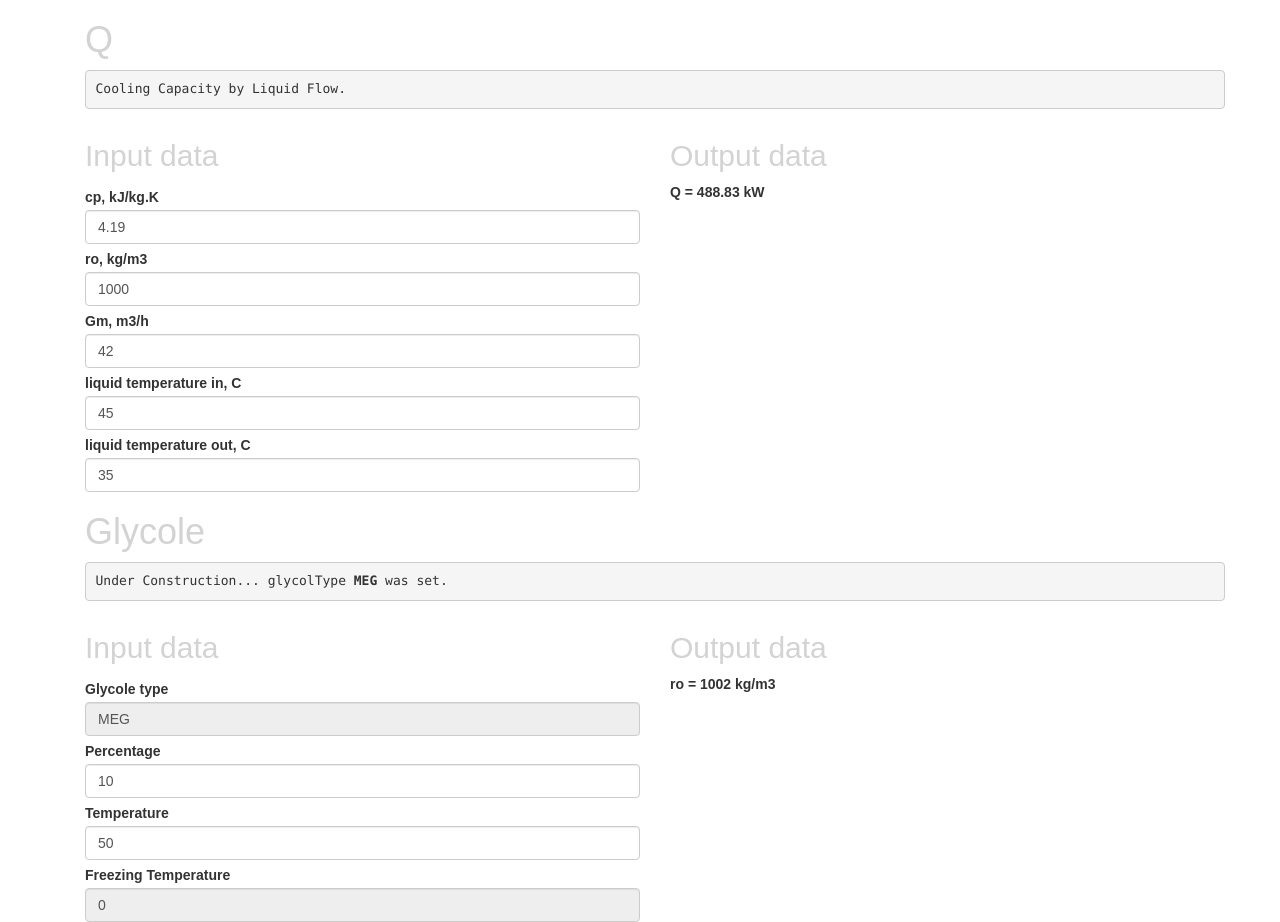
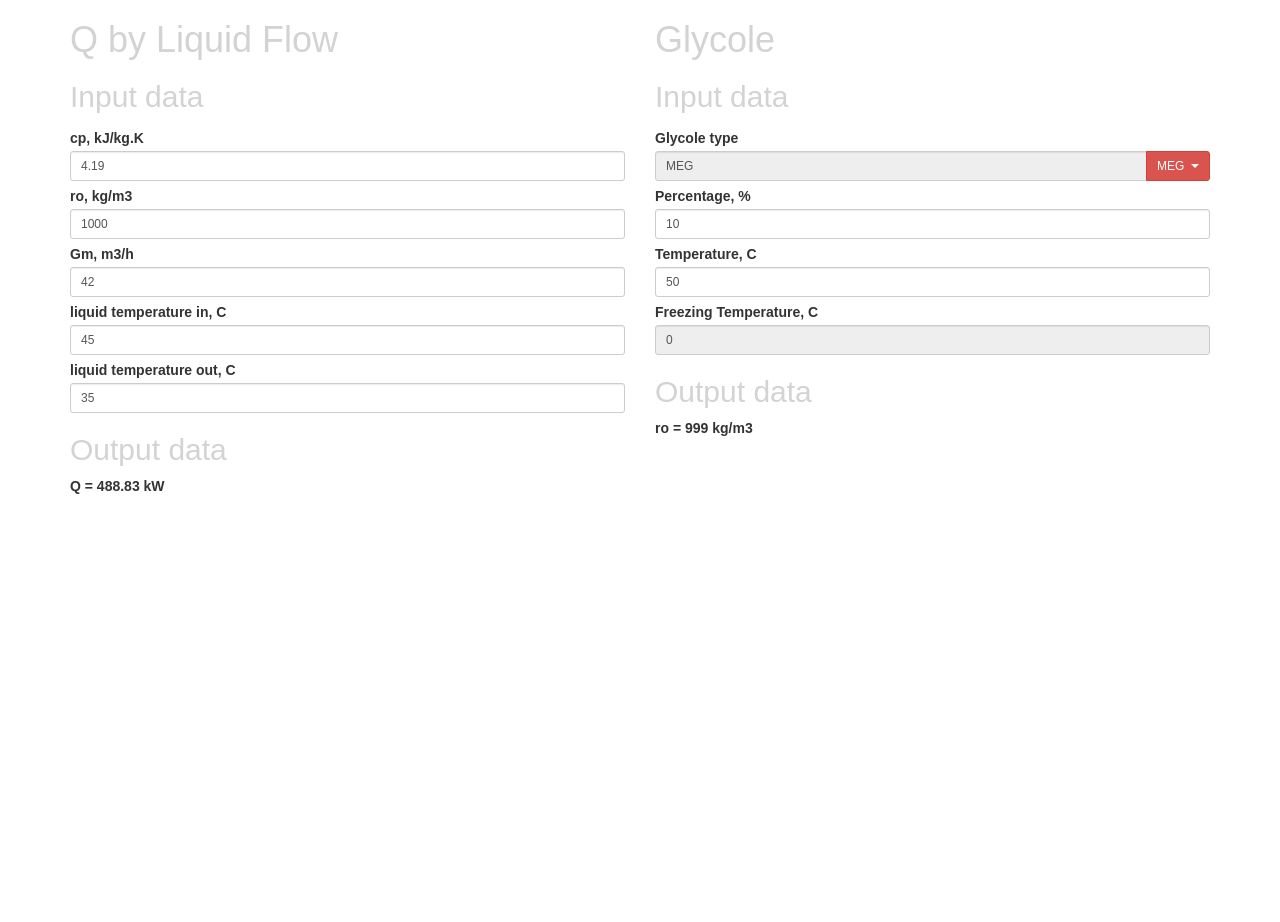
Before and after one commit to pravosleva/auxiliary-calc, a React app: page / in a window 1280 px wide. After the commit the page ends 800 px from the top, so only its background shows below. Built offline with nearby package versions, Linux system fonts and the light colour scheme.

Commit message:
Updates
- There is 1 Problem with density ()

```diff
--- a/src/components/AsyncApp.js
+++ b/src/components/AsyncApp.js
@@ -18,8 +18,14 @@ class AsyncApp extends Component {
   render() {
     return (
       <div className='container'>
-        <Q {...this.props} />
-        <Glycole {...this.props} />
+        <div className='row'>
+          <div className='col-lg-6 col-md-6 col-sm-6 col-xs-12'>
+            <Q {...this.props} />
+          </div>
+          <div className='col-lg-6 col-md-6 col-sm-6 col-xs-12'>
+            <Glycole {...this.props} />
+          </div>
+        </div>
       </div>
     );
   }
--- a/src/components/Glycole/Density.js
+++ b/src/components/Glycole/Liquid.js
@@ -1,16 +1,32 @@
 import interpolate from '../interpolate';
 //console.log(interpolate.line({x:0.5, x1:0, y1:1, x2:1, y2:2}));
 
-let Density = (function() {
+let Liquid = (function() {
   return {
-    density: function(obj){
+    freezingTemperature(obj){
+      let { glycoleType, percentage } = obj;
+      switch(glycoleType){
+        case 'MEG':
+
+          //...
+          break;
+        case 'MPG':
+
+          //...
+          break;
+        default: break;
+      }
+      //...
+      return 0;
+    },
+    density(obj){
       let diagram = {}, result, t1, t2, numOfDataObj, d1, d2,
         { glycoleType, temperature, percentage } = obj;
       diagram.percentage = [10, 20, 30, 40, 50, 60, 70, 80, 90, 100];
       //console.log(`${glycoleType} t=${temperature} %=${percentage}`);
       switch(glycoleType){
         case 'MEG':
-          diagram.temperature = [-45, -40, -35, -30, -25, -20, -15, -10, -5, 0, 5, 10, 15, 25, 30, 35, 40, 45, 50, 55, 60, 65, 70, 75, 80, 85, 90, 95, 100];
+          diagram.temperature = [-45, -40, -35, -30, -25, -20, -15, -10, -5, 0, 5, 10, 15, 20, 25, 30, 35, 40, 45, 50, 55, 60, 65, 70, 75, 80, 85, 90, 95, 100];
           diagram.data = [
             {// 10%
               range: { tMin: -10, tMax: 100 },
@@ -36,14 +52,74 @@ let Density = (function() {
               range: { tMin: -45, tMax: 100 },
               density: [1110, 1108, 1105, 1103, 1101, 1098, 1096, 1094, 1091, 1088, 1085, 1083, 1080, 1077, 1074, 1071, 1067, 1064, 1060, 1057, 1054, 1051, 1047, 1044, 1040, 1036, 1032, 1028, 1024, 1020]
             },
+            {// 70%
+              range: { tMin: -45, tMax: 100 },
+              density: [1125, 1122, 1120, 1118, 1115, 1112, 1109, 1107, 1104, 1101, 1097, 1094, 1091, 1088, 1084, 1081, 1078, 1074, 1071, 1067, 1064, 1060, 1057, 1053, 1050, 1046, 1042, 1038, 1034, 1030]
+            },
+            {// 80%
+              range: { tMin: -45, tMax: 100 },
+              density: [1137, 1134, 1131, 1129, 1126, 1123, 1120, 1117, 1114, 1111, 1108, 1105, 1102, 1098, 1094, 1091, 1087, 1084, 1081, 1077, 1073, 1069, 1065, 1062, 1058, 1054, 1050, 1046, 1043, 1040]
+            },
+            {// 90%
+              range: { tMin: -20, tMax: 100 },
+              density: [0, 0, 0, 0, 0, 1133, 1130, 1127, 1123, 1120, 1160, 1113, 1100, 1106, 1102, 1099, 1096, 1093, 1089, 1085, 1082, 1078, 1074, 1070, 1066, 1063, 1059, 1055, 1051, 1047]
+            },
+            {// 100%
+              range: { tMin: -15, tMax: 100 },
+              density: [0, 0, 0, 0, 0, 0, 1137, 1134, 1131, 1127, 1124, 1120, 1117, 1113, 1110, 1106, 1103, 1099, 1096, 1093, 1089, 1085, 1081, 1078, 1074, 1070, 1067, 1063, 1059, 1055]
+            },
           ];
+          /*
           console.group(`Test`);
+          console.log(diagram.temperature.length);
           diagram.data.map((e, i)=>{ console.log(`For ${diagram.percentage[i]}%: ${diagram.data[i].density.length} elements`) });
           console.groupEnd(`Test`);
+          */
           break;
         case 'MPG':
-
-          //...
+          diagram.temperature = [-30, -25, -20, -15, -10, -5, 0, 5, 10, 15, 20, 25];
+          diagram.data = [
+            {// 10%
+              range: { tMin: -5, tMax: 25 },
+              density: [0, 0, 0, 0, 0, 1010, 1009, 1008, 1008, 1008, 1006, 1004]
+            },
+            {// 20%
+              range: { tMin: -15, tMax: 25 },
+              density: [0, 0, 0, 1024, 1022, 1020, 1020, 1019, 1018, 1017, 1015, 1012]
+            },
+            {// 30%
+              range: { tMin: -10, tMax: 25 },
+              density: [0, 0, 0, 0, 1038, 1035, 1033, 1031, 1030, 1026, 1023, 1020]
+            },
+            {// 40%
+              range: { tMin: -20, tMax: 25 },
+              density: [0, 0, 1055, 1052, 1050, 1047, 1044, 1041, 1038, 1034, 1032, 1027]
+            },
+            {// 50%
+              range: { tMin: -20, tMax: 25 },
+              density: [0, 0, 1064, 1061, 1058, 1055, 1052, 1048, 1044, 1042, 1039, 1032]
+            },
+            {// 60%
+              range: { tMin: -20, tMax: 25 },
+              density: [0, 0, 1068, 1065, 1062, 1059, 1056, 1052, 1049, 1046, 1042, 1037]
+            },
+            {// 70%
+              range: { tMin: 5, tMax: 25 },
+              density: [0, 0, 0, 0, 0, 0, 0, 1055, 1051, 1048, 1044, 1040]
+            },
+            {// 80%
+              range: { tMin: 5, tMax: 25 },
+              density: [0, 0, 0, 0, 0, 0, 0, 1055, 1051, 1048, 1044, 1040]
+            },
+            {// 90%
+              range: { tMin: 5, tMax: 25 },
+              density: [0, 0, 0, 0, 0, 0, 0, 1052, 1049, 1045, 1041, 1037]
+            },
+            {// 100%
+              range: { tMin: -30, tMax: 25 },
+              density: [1073, 1069, 1065, 1062, 1059, 1055, 1051, 1047, 1044, 1040, 1037, 1033]
+            },
+          ];
           break;
         case 'WATER':
 
@@ -64,10 +140,12 @@ let Density = (function() {
       // Out of temperature range:
       if(
         (temperature < diagram.temperature[0]) ||
-        (temperature > diagram.temperature[diagram.temperature.length-1])
+        (temperature > diagram.temperature[diagram.temperature.length-1]) ||
+        (temperature < diagram.data[numOfDataObj].range.tMin) ||
+        (temperature > diagram.data[numOfDataObj].range.tMax)
       ){ result = 0 }
       // If =last then last range:
-      console.log(diagram.temperature[diagram.temperature.length-1])
+      //console.log(diagram.temperature[diagram.temperature.length-1])
       if(temperature === diagram.temperature[diagram.temperature.length-1]){
         t1 = diagram.temperature[diagram.temperature.length-2];
         t2 = diagram.temperature[diagram.temperature.length-1];
@@ -110,4 +188,4 @@ let Density = (function() {
   }
 })();
 
-export default Density;
+export default Liquid;
--- a/src/components/Glycole/index.js
+++ b/src/components/Glycole/index.js
@@ -1,6 +1,6 @@
 import React, { Component } from 'react';
-import Density from './Density';
-//console.log(Density.density({glycoleType:'MEG', temperature:50, percentage:10}));
+import Liquid from './Liquid';
+//console.log(Liquid.density({glycoleType:'MEG', temperature:50, percentage:10}));
 
 class Glycole extends Component {
   _getNumericValue(val){ return (val!=="" && !isNaN(val)) ? Number(val) : "" }
@@ -30,29 +30,49 @@ class Glycole extends Component {
     const { obj } = this.props;
     let { glycoleType, temperature, percentage, freezingTemperature } = obj.GlycoleFormState;
     //...
-    let density = Density.density({glycoleType, temperature, percentage});
+    let density = Liquid.density({glycoleType, temperature, percentage});
     return (
-      <div className='container'>
+      <div>
         <h1>Glycole</h1>
-        <pre>Under Construction... glycolType <strong>{glycoleType}</strong> was set.</pre>
-        <div className='row'>
-          <div className='col-lg6 col-md-6 col-sm-6 col-xs-12'>
-            <h2>Input data</h2>
-            <label>Glycole type</label>
-            <input className='form-control inout-sm' value={glycoleType} onChange={this.changeFormState.bind(this, 'glycoleType')} disabled />
-            <label>Percentage</label>
-            <input className='form-control inout-sm' value={percentage} onChange={this.changeFormState.bind(this, 'percentage')} />
-            <label>Temperature</label>
-            <input className='form-control inout-sm' value={temperature} onChange={this.changeFormState.bind(this, 'temperature')} />
-            <label>Freezing Temperature</label>
-            <input className='form-control inout-sm' value={freezingTemperature} onChange={this.changeFormState.bind(this, 'freezingTemperature')} disabled />
 
-          </div>
-          <div className='col-lg6 col-md-6 col-sm-6 col-xs-12'>
-            <h2>Output data</h2>
-            <strong>ro = {density} kg/m3</strong>
-          </div>
+        <h2>Input data</h2>
+        <label>Glycole type</label>
+        <div className='input-group'>
+          <input className='form-control input-sm' value={glycoleType} onChange={this.changeFormState.bind(this, 'glycoleType')} disabled />
+          <span className="input-group-btn dropdown">
+            <button className="btn btn-sm btn-secondary dropdown-toggle btn-danger" type="button" data-toggle="dropdown" aria-haspopup="true" aria-expanded="false">
+              <span>{glycoleType}</span>&nbsp;&nbsp;<span className="caret"></span>
+            </button>
+            <ul className="dropdown-menu" role="menu">
+              <li><a style={{cursor:'pointer'}}
+                className="dropdown-item"
+                value="MEG"
+                onClick={this.changeFormState.bind(this, 'glycoleType')}
+                >MEG</a></li>
+              <li><a style={{cursor:'pointer'}}
+                className="dropdown-item"
+                value="MPG"
+                onClick={this.changeFormState.bind(this, 'glycoleType')}
+                >MPG</a></li>
+              {/*<li><a style={{cursor:'pointer'}}
+                className="dropdown-item"
+                value="WATER"
+                onClick={this.changeFormState.bind(this, 'glycoleType')}
+                >WATER</a></li>*/}
+            </ul>
+          </span>
         </div>
+        <label>Percentage, %</label>
+        <input className='form-control input-sm' value={percentage} onChange={this.changeFormState.bind(this, 'percentage')} />
+        <label>Temperature, C</label>
+        <input className='form-control input-sm' value={temperature} onChange={this.changeFormState.bind(this, 'temperature')} />
+        <label>Freezing Temperature, C</label>
+        <input className='form-control input-sm' value={freezingTemperature} onChange={this.changeFormState.bind(this, 'freezingTemperature')} disabled />
+
+
+        <h2>Output data</h2>
+        <strong>ro = {density} kg/m3</strong>
+
       </div>
     );
   }
--- a/src/components/Q/index.js
+++ b/src/components/Q/index.js
@@ -41,28 +41,24 @@ class Q extends Component {
     //...
     let Q = cp * Gm * ro * (liquidTemperatureIn-liquidTemperatureOut) / 3600 // to kW
     return (
-      <div className='container'>
-        <h1>Q</h1>
-        <pre>Cooling Capacity by Liquid Flow.</pre>
-        <div className='row'>
-          <div className='col-lg6 col-md-6 col-sm-6 col-xs-12'>
+      <div>
+        <h1>Q by Liquid Flow</h1>
+
         <h2>Input data</h2>
         <label>cp, kJ/kg.K</label>
-            <input className='form-control inout-sm' value={cp} onChange={this.changeFormState.bind(this, 'cp')} />
+        <input className='form-control input-sm' value={cp} onChange={this.changeFormState.bind(this, 'cp')} />
         <label>ro, kg/m3</label>
-            <input className='form-control inout-sm' value={ro} onChange={this.changeFormState.bind(this, 'ro')} />
+        <input className='form-control input-sm' value={ro} onChange={this.changeFormState.bind(this, 'ro')} />
         <label>Gm, m3/h</label>
-            <input className='form-control inout-sm' value={Gm} onChange={this.changeFormState.bind(this, 'Gm')} />
+        <input className='form-control input-sm' value={Gm} onChange={this.changeFormState.bind(this, 'Gm')} />
         <label>liquid temperature in, C</label>
-            <input className='form-control inout-sm' value={liquidTemperatureIn} onChange={this.changeFormState.bind(this, 'liquidTemperatureIn')} />
+        <input className='form-control input-sm' value={liquidTemperatureIn} onChange={this.changeFormState.bind(this, 'liquidTemperatureIn')} />
         <label>liquid temperature out, C</label>
-            <input className='form-control inout-sm' value={liquidTemperatureOut} onChange={this.changeFormState.bind(this, 'liquidTemperatureOut')} />
-          </div>
-          <div className='col-lg6 col-md-6 col-sm-6 col-xs-12'>
+        <input className='form-control input-sm' value={liquidTemperatureOut} onChange={this.changeFormState.bind(this, 'liquidTemperatureOut')} />
+
         <h2>Output data</h2>
         <strong>Q = {Q.toFixed(2)} kW</strong>
-          </div>
-        </div>
+
       </div>
     );
   }
--- a/src/components/interpolate.js
+++ b/src/components/interpolate.js
@@ -1,6 +1,12 @@
 let interpolate = (function() {
   return {
     line(obj){
+      /* obj.type
+        0 - x1<x2, y1<y2
+        1 - x1>x2, y1<y2
+        2 - x1>x2, y1>y2
+        3 - x1<x2, y1>y2
+      */
       let { x, x1, y1, x2, y2 } = obj;
       return ((x-x1)*(y2-y1)/(x2-x1) + y1);
     },
```
Also changed, not shown: public/index.html (+1 -1 lines). Lines whose indentation alone changed are shown as unchanged.
